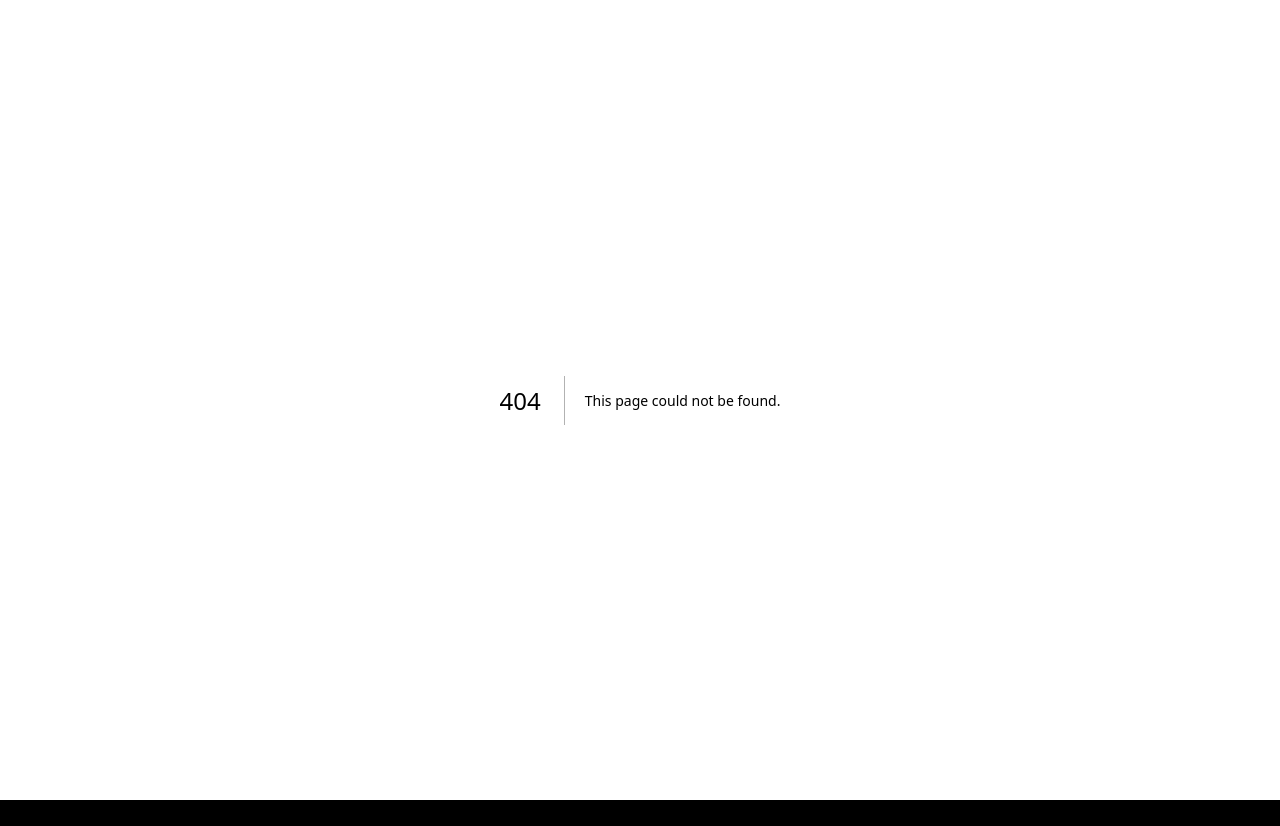
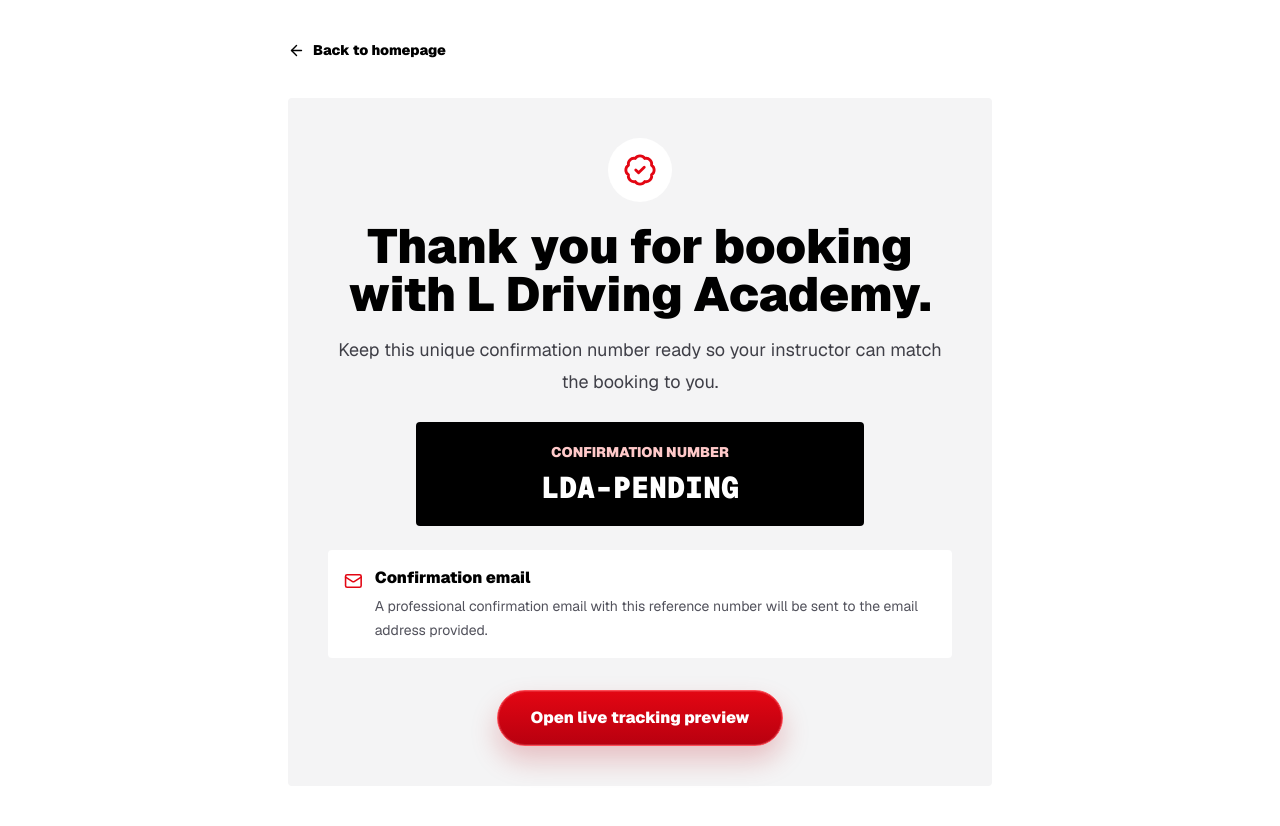
Before and after one commit to LDrivingAcademy/LDA, a Next.js app: page /lesson-now/confirmed in a window 1280 px wide. Before the commit this address had no page. Before the commit the page ends 800 px from the top, so only its background shows below. Built offline with nearby package versions, Linux system fonts and the light colour scheme.

Commit message:
Add instant lesson confirmation page

```diff
--- /dev/null
+++ b/src/app/lesson-now/confirmed/page.tsx
@@ -0,0 +1,74 @@
+import Link from "next/link";
+import { ArrowLeft, BadgeCheck, Mail } from "lucide-react";
+import { InstantConfirmationEmail } from "@/components/instant-confirmation-email";
+
+export default async function InstantLessonConfirmedPage({
+  searchParams
+}: {
+  searchParams: Promise<{
+    reference?: string;
+    email?: string;
+    name?: string;
+    instructor?: string;
+    summary?: string;
+  }>;
+}) {
+  const params = await searchParams;
+  const reference = params.reference ?? "LDA-PENDING";
+  const learnerEmail = params.email ?? "";
+  const learnerName = params.name ?? "Learner";
+  const instructorName = params.instructor ?? "your LDA instructor";
+  const lessonSummary = params.summary ?? `Instant lesson with ${instructorName}`;
+
+  return (
+    <main className="min-h-screen bg-white text-black">
+      <section className="mx-auto max-w-3xl px-4 py-10 sm:px-6 lg:px-8">
+        <Link href="/" className="inline-flex items-center gap-2 text-sm font-black text-zinc-700 hover:text-brand">
+          <ArrowLeft size={17} /> Back to homepage
+        </Link>
+
+        <div className="mt-8 rounded bg-zinc-100 p-6 text-center sm:p-10">
+          <div className="mx-auto grid h-16 w-16 place-items-center rounded-full bg-white text-brand">
+            <BadgeCheck size={34} />
+          </div>
+          <h1 className="mt-5 text-4xl font-black tracking-normal sm:text-5xl">
+            Thank you for booking with L Driving Academy.
+          </h1>
+          <p className="mt-4 text-lg leading-8 text-zinc-700">
+            Keep this unique confirmation number ready so your instructor can match the booking to you.
+          </p>
+
+          <div className="mx-auto mt-6 max-w-md rounded bg-black p-5 text-white">
+            <div className="text-sm font-black uppercase text-red-200">Confirmation number</div>
+            <div className="mt-2 break-all font-mono text-3xl font-black">{reference}</div>
+          </div>
+
+          <div className="mt-6 rounded bg-white p-4 text-left">
+            <div className="flex items-start gap-3">
+              <Mail className="mt-1 text-brand" size={22} />
+              <div>
+                <div className="font-black">Confirmation email</div>
+                <p className="mt-1 text-sm leading-6 text-zinc-600">
+                  A professional confirmation email with this reference number will be sent to {learnerEmail || "the email address provided"}.
+                </p>
+              </div>
+            </div>
+            {learnerEmail ? (
+              <InstantConfirmationEmail
+                reference={reference}
+                learnerEmail={learnerEmail}
+                learnerName={learnerName}
+                instructorName={instructorName}
+                lessonSummary={lessonSummary}
+              />
+            ) : null}
+          </div>
+
+          <Link href="/dashboard#tracking" className="lda-pill mt-8">
+            Open live tracking preview
+          </Link>
+        </div>
+      </section>
+    </main>
+  );
+}
```
